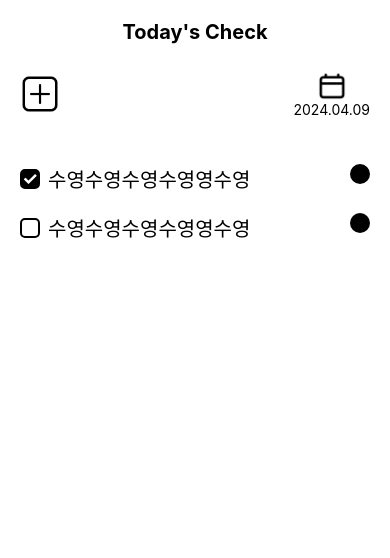
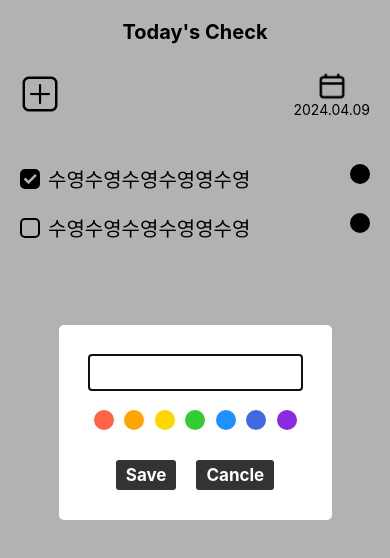
Before and after one commit to pparksso/RN_Calendar, a React Native app: screen /List in a window 390 px wide. Both pictures are taken after a click on the element 40 px from the left and 94 px from the top of the page. Shown: the top 558 px of the page. Built offline with nearby package versions, Linux system fonts and the light colour scheme.

Commit message:
design: modal

```diff
--- a/components/AddModal.jsx
+++ b/components/AddModal.jsx
@@ -1,11 +1,88 @@
-import React from 'react';
+import React from "react";
+import { Modal, Pressable, StyleSheet, Text, TextInput, View } from "react-native";
 
-const AddModal = () => {
-    return (
-        <div>
+const colors = [
+  "#FF6347", // 토마토 (빨강)
+  "#FFA500", // 오렌지 (주황)
+  "#FFD700", // 골드 (노랑)
+  "#32CD32", // 라임그린 (초록)
+  "#1E90FF", // 다저블루 (파랑)
+  "#4169E1", // 로열블루 (남색)
+  "#8A2BE2", // 블루바이올렛 (보라)
+];
 
-        </div>
-    );
+const AddModal = props => {
+  const { visible } = props;
+  return (
+    <Modal visible={visible} animationType="fade" transparent={true}>
+      <View style={styles.modalContainer}>
+        <View style={styles.modalInner}>
+          <TextInput style={styles.input} autoFocus={true} maxLength={16} />
+          <View style={styles.colorBox}>
+            {colors.map((color, idx) => (
+              <Pressable key={idx} style={[styles.color, { backgroundColor: color }]} />
+            ))}
+          </View>
+          <View style={styles.btnBox}>
+            <Pressable style={styles.btn}>
+              <Text style={styles.btnTxt}>Save</Text>
+            </Pressable>
+            <Pressable style={styles.btn} onPress={props.close}>
+              <Text style={styles.btnTxt}>Cancle</Text>
+            </Pressable>
+          </View>
+        </View>
+      </View>
+    </Modal>
+  );
 };
 
+const styles = StyleSheet.create({
+  modalContainer: {
+    flex: 1,
+    justifyContent: "center",
+    alignItems: "center",
+    backgroundColor: "rgba(0,0,0,0.3)",
+  },
+  modalInner: {
+    width: "70%",
+    borderRadius: 5,
+    backgroundColor: "#fff",
+    padding: 30,
+  },
+  input: {
+    borderBottomWidth: 1,
+    paddingVertical: 5,
+    fontSize: 20,
+  },
+  colorBox: {
+    marginTop: 20,
+    paddingHorizontal: 5,
+    flexDirection: "row",
+    justifyContent: "space-between",
+  },
+  color: {
+    width: 20,
+    height: 20,
+    borderRadius: 100,
+  },
+  btnBox: {
+    flexDirection: "row",
+    justifyContent: "center",
+    marginTop: 30,
+  },
+  btn: {
+    backgroundColor: "#333",
+    paddingHorizontal: 10,
+    paddingVertical: 5,
+    borderRadius: 3,
+    marginHorizontal: 10,
+  },
+  btnTxt: {
+    color: "#fff",
+    fontWeight: "700",
+    fontSize: 17,
+  },
+});
+
 export default AddModal;
--- a/screens/ListScreen.jsx
+++ b/screens/ListScreen.jsx
@@ -1,15 +1,27 @@
-import React from "react";
+import React, { useState } from "react";
 import { View, Image, Pressable, Text, StyleSheet } from "react-native";
 import Section from "../components/ui/Section";
 import TitleCard from "../components/ui/TitleCard";
 import Item from "../components/Item";
+import AddModal from "../components/AddModal";
 
 const ListScreen = () => {
+  const [isModal, setIsModal] = useState(false);
+
+  const openModalHandler = () => {
+    setIsModal(true);
+  };
+
+  const closeModalHandler = () => {
+    setIsModal(false);
+  };
+
   return (
+    <>
       <Section>
         <TitleCard>
           <View style={styles.titleContainer}>
-          <Pressable style={styles.addBtn}>
+            <Pressable style={styles.addBtn} onPress={openModalHandler}>
               <Image style={styles.addImg} source={require("../assets/images/plus.png")} />
             </Pressable>
             <View style={styles.dateContainer}>
@@ -25,6 +37,8 @@ const ListScreen = () => {
           <Item />
         </View>
       </Section>
+      <AddModal visible={isModal} close={closeModalHandler} />
+    </>
   );
 };
 
```
Lines whose indentation alone changed are shown as unchanged.
